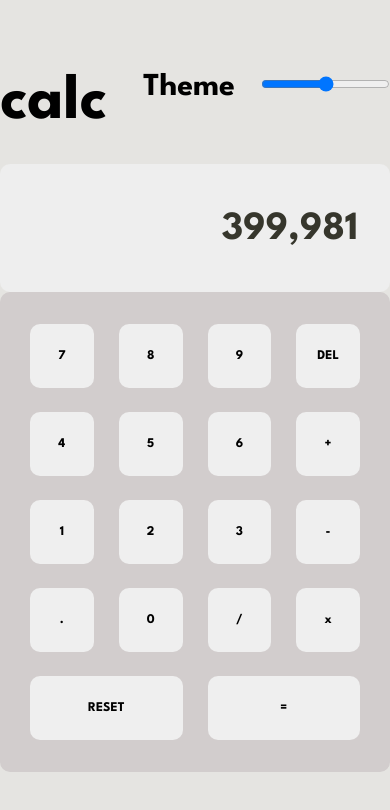
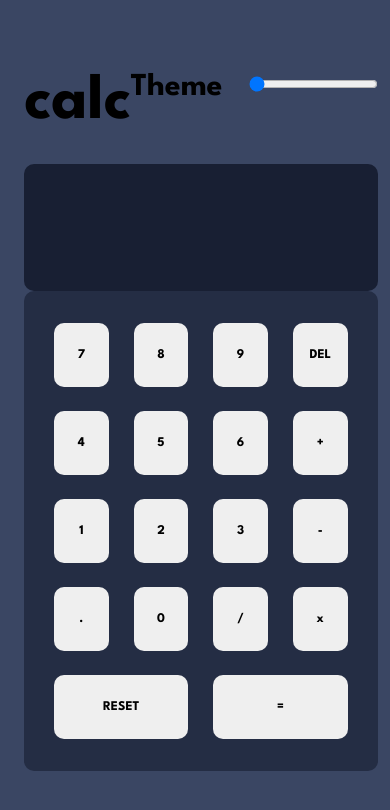
Before and after one commit to FerdinandoGeografo/calculator-app, an Angular app: page / in a window 390 px wide. Shown: the top 810 px of the page. Built offline with nearby package versions, Linux system fonts and the light colour scheme.

Commit message:
refactoring + responsive design for small devices

```diff
--- a/public/scss/_base.scss
+++ b/public/scss/_base.scss
@@ -1,6 +1,3 @@
-/*
-* RESET
-*/
 *,
 *:after,
 *:before {
@@ -22,10 +19,8 @@ body {
 
   background: var(--bg-surface);
   transition: all .4s;
+
+  @include mixins.respond(phone) {
+    padding-inline: 2.4rem;
+  }
 }
-
-::-webkit-scrollbar {}
-
-::-webkit-scrollbar-track {}
-
-::-webkit-scrollbar-thumb {}
--- a/public/scss/_main.scss
+++ b/public/scss/_main.scss
@@ -1,3 +1,4 @@
-@use "variables";
-@use "base";
-@use "typography";
+@use "mixins";
+@import "variables";
+@import "base";
+@import "typography";
--- /dev/null
+++ b/public/scss/_mixins.scss
@@ -0,0 +1,7 @@
+@mixin respond($breakpoint) {
+  @if($breakpoint ==phone) {
+    @media only screen and (max-width: 36em) {
+      @content;
+    }
+  }
+}
--- a/public/scss/_variables.scss
+++ b/public/scss/_variables.scss
@@ -1,8 +1,9 @@
 :root {
   --ff-main: "League Spartan", sans-serif;
 
+  &,
   .primary {
-    --bg-surface: #434a59;
+    --bg-surface: #3A4663;
     --bg-input: #181f33;
     --bg-board: #242D44;
     --text-color: #fff;
@@ -66,5 +67,4 @@
     --tertiary-key-text: #1a2327;
     --tertiary-key-shadow: inset 0 -4px 0 0 #6cf9f1;
   }
-
 }
--- a/src/app/app.component.ts
+++ b/src/app/app.component.ts
@@ -2,7 +2,7 @@ import { Component, inject } from '@angular/core';
 import { HeadingBarComponent } from './ui/heading-bar.component';
 import { InputBarComponent } from './ui/input-bar.component';
 import { KeyboardComponent } from './ui/keyboard.component';
-import { GlobalStateService } from './data/global-state.service';
+import { DataService } from './data/data.service';
 @Component({
   selector: 'app-root',
   standalone: true,
@@ -39,5 +39,5 @@ import { GlobalStateService } from './data/global-state.service';
   `,
 })
 export class AppComponent {
-  protected store = inject(GlobalStateService);
+  protected store = inject(DataService);
 }
--- /dev/null
+++ b/src/app/data/data.service.ts
@@ -0,0 +1,16 @@
+import { computed, effect, Injectable, signal } from '@angular/core';
+
+@Injectable({
+  providedIn: 'root',
+})
+export class DataService {}
+
+const operations: Record<
+  '+' | '-' | '*' | '/',
+  (a: number, b: number) => number
+> = {
+  '+': (a, b) => a + b,
+  '-': (a, b) => a - b,
+  '*': (a, b) => a * b,
+  '/': (a, b) => a / b,
+};
--- a/src/app/data/global-state.service.ts
+++ /dev/null
@@ -1,28 +0,0 @@
-import { computed, effect, Injectable, signal } from '@angular/core';
-
-@Injectable({
-  providedIn: 'root',
-})
-export class GlobalStateService {
-  #store = signal<GlobalState>({
-    theme: 2,
-  });
-
-  public theme = computed(() => this.#store().theme);
-
-  #logEffect = effect(() => console.log('State changed:\t', this.#store()));
-  #themeEffect = effect(() => {
-    document.body.classList.value = themes[this.theme() - 1];
-  });
-
-  changeTheme(newTheme: number) {
-    if (newTheme > 3) return;
-    this.#store.update((state) => ({ ...state, theme: newTheme as 1 | 2 | 3 }));
-  }
-}
-
-type GlobalState = {
-  theme: 1 | 2 | 3;
-};
-
-const themes = ['primary', 'secondary', 'tertiary'];
--- a/src/app/ui/heading-bar.component.ts
+++ b/src/app/ui/heading-bar.component.ts
@@ -21,6 +21,7 @@ import { ThemeSliderComponent } from './theme-slider.component';
         padding-left: 7px;
         color: var(--text-color);
         font-size: inherit;
+        letter-spacing: -0.53px;
         align-self: end;
         transition: color .4s;
       }
--- a/src/app/ui/input-bar.component.ts
+++ b/src/app/ui/input-bar.component.ts
@@ -4,8 +4,10 @@ import { Component } from '@angular/core';
   selector: 'app-input-bar',
   standalone: true,
   imports: [],
-  template: ` <input class="input-bar" type="text" value="399,981" /> `,
+  template: `<input class="input-bar" type="number" /> `,
   styles: `
+    @use '../../../public/scss/_mixins.scss' as mixins;
+
     .input-bar {
       width: 100%;
       padding: 4rem 3.2rem 3.6rem;
@@ -16,12 +18,20 @@ import { Component } from '@angular/core';
       cursor: pointer;
 
       font-family: inherit;
-      font-size: 4rem;
+      font-size: 5.6rem;
       font-weight: inherit;
       line-height: 5.2rem;
+      letter-spacing: -0.93px;
       color: var(--text-color);
       text-align: right;
       transition: all .4s;
+
+      @include mixins.respond(phone) {
+        padding: 2.9rem 2.4rem 2.2rem;
+        font-size: 4rem;
+        line-height: 3.7rem;
+        letter-spacing: -0.67px;
+      }
     }
   `,
 })
--- a/src/app/ui/key.component.ts
+++ b/src/app/ui/key.component.ts
@@ -11,17 +11,17 @@ import { Component, computed, input } from '@angular/core';
     </button>
   `,
   styles: `
+    @use '../../../public/scss/_mixins.scss' as mixins;
+
     .key {
       width: 100%;
       height: 100%;
-
       cursor: pointer;
       border: 0 none;
       border-radius: 1rem;
       outline: 0 none;
       font-family: inherit;
       font-weight: inherit;
-
       transition: all .4s;
 
       &:active {
@@ -39,8 +39,17 @@ import { Component, computed, input } from '@angular/core';
         }
       }
 
+      &--secondary, &--tertiary {
+        font-size: 2.8rem;
+        letter-spacing: -0.47px;
+
+        @include mixins.respond(phone) {
+          font-size: 2rem;
+          letter-spacing: -0.33px;
+        }
+      }
+
       &--secondary {
-        font-size: 2.8rem;
         background: var(--secondary-key-bg);
         color: var(--secondary-key-text);
         box-shadow: var(--secondary-key-shadow);
@@ -51,7 +60,6 @@ import { Component, computed, input } from '@angular/core';
       }
 
       &--tertiary {
-        font-size: 2.8rem;
         background: var(--tertiary-key-bg);
         color: var(--tertiary-key-text);
         box-shadow: var(--tertiary-key-shadow);
--- a/src/app/ui/keyboard.component.ts
+++ b/src/app/ui/keyboard.component.ts
@@ -15,6 +15,8 @@ import { KeyComponent } from './key.component';
     </ul>
   `,
   styles: `
+    @use '../../../public/scss/_mixins.scss' as mixins;
+
     .keyboard {
       list-style-type: none;
       padding: 3.2rem 3rem;
@@ -31,6 +33,11 @@ import { KeyComponent } from './key.component';
 
       li:nth-last-child(-n+2) {
         grid-column-end: span 2;
+      }
+
+      @include mixins.respond(phone) {
+        padding: 2.4rem;
+        gap: 1.3rem;
       }
     }
   `,
--- a/src/app/ui/theme-slider.component.ts
+++ b/src/app/ui/theme-slider.component.ts
@@ -1,5 +1,4 @@
-import { Component, inject } from '@angular/core';
-import { GlobalStateService } from '../data/global-state.service';
+import { Component } from '@angular/core';
 
 @Component({
   selector: 'app-theme-slider',
@@ -32,13 +31,14 @@ import { GlobalStateService } from '../data/global-state.service';
           list="values"
           min="1"
           max="3"
-          [value]="store.theme()"
-          (change)="store.changeTheme(+slider.value)"
+          value="1"
         />
       </div>
     </div>
   `,
   styles: `
+    @use '../../../public/scss/_mixins.scss' as mixins;
+
     .theme-slider {
       display: flex;
       gap: 2.6rem;
@@ -50,6 +50,10 @@ import { GlobalStateService } from '../data/global-state.service';
         text-transform: uppercase;
         letter-spacing: 1px;
         transition: color .4s;
+
+        @include mixins.respond(phone) {
+          margin-top: 2.6rem;
+        }
       }
 
       &__box {
@@ -107,6 +111,4 @@ import { GlobalStateService } from '../data/global-state.service';
     }
   `,
 })
-export class ThemeSliderComponent {
-  protected store = inject(GlobalStateService);
-}
+export class ThemeSliderComponent {}
```
